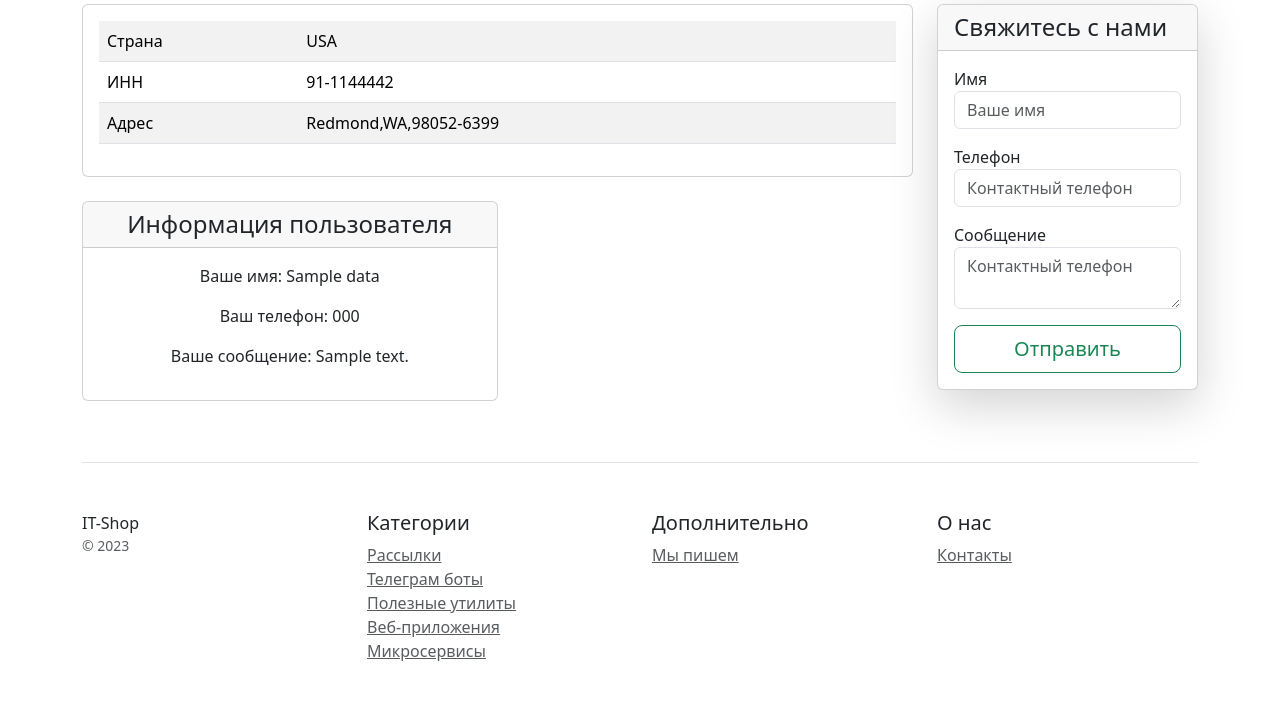
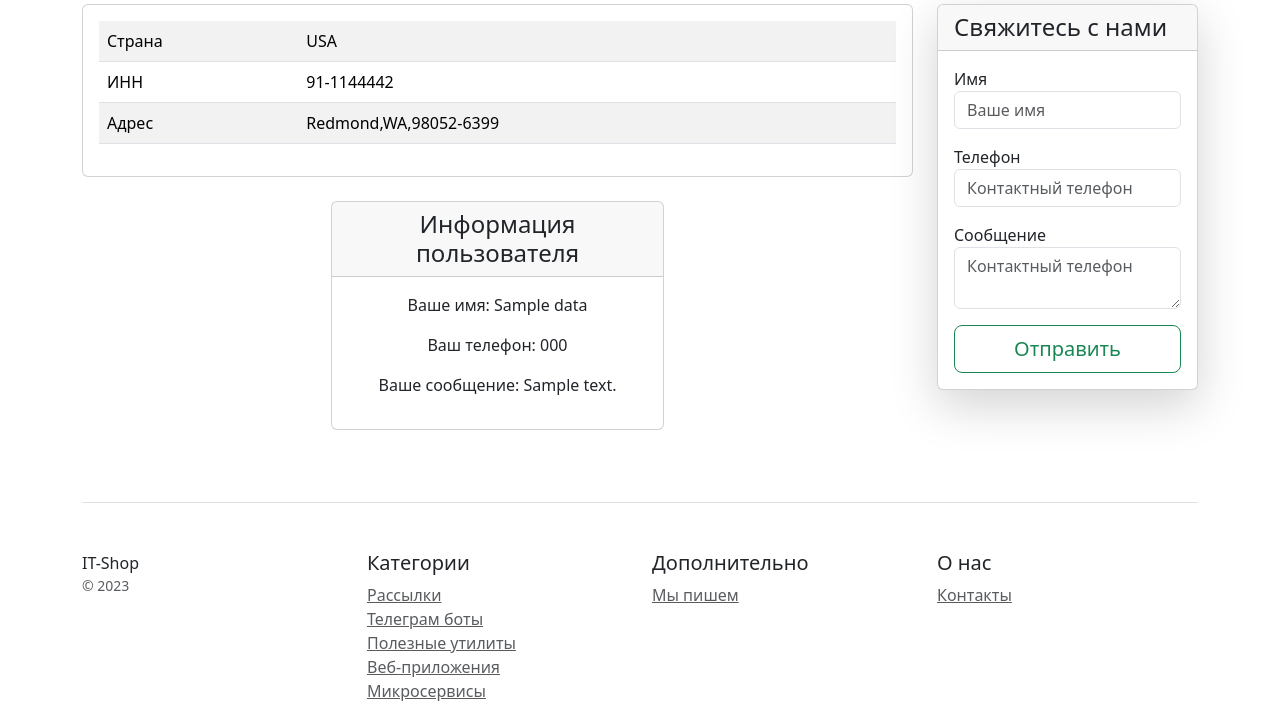
Before and after one commit to UserSemDev/HW-Django, a Django app: template catalog/templates/catalog/contacts.html in a window 1280 px wide. Shown: the part 234-935 px from the top of the page. Before the commit the page ends 895 px from the top, so only its background shows below. Run offline with Django 5.2, Linux system fonts and the light colour scheme; the template is opened without the code that fills it: most values are stand-ins (such as "Sample title", 1, 10 or a date in 2020); parts of the project's set-up code (start-up, migrations or seed data) failed here and were passed over.

Commit message:
fix html

```diff
--- a/catalog/templates/catalog/contacts.html
+++ b/catalog/templates/catalog/contacts.html
@@ -42,7 +42,9 @@
                 </div>
             </div>
             {% if data %}
-            <div class="w-50 card mb-1 box-shadow text-center">
+            <div class="row justify-content-center">
+                <div class="col-lg-5 col-md-12 col-sm-12">
+                    <div class="card mb-4 box-shadow text-center">
                         <div class="card-header">
                             <h4 class="my-0 font-weight-normal">Информация пользователя</h4>
                         </div>
@@ -50,6 +52,8 @@
                             <p>Ваше имя: {{ data.name }}</p>
                             <p>Ваш телефон: {{ data.phone }}</p>
                             <p>Ваше сообщение: {{ data.message }}</p>
+                        </div>
+                    </div>
                 </div>
             </div>
             {% endif%}
```
Lines whose indentation alone changed are shown as unchanged.
